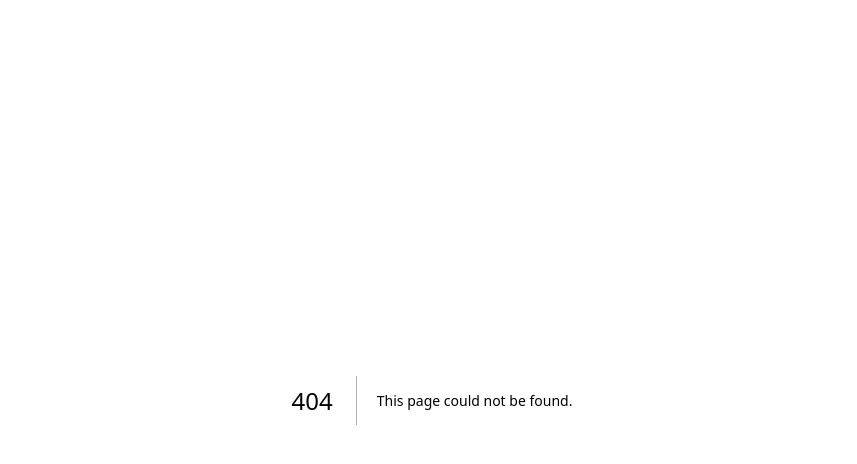
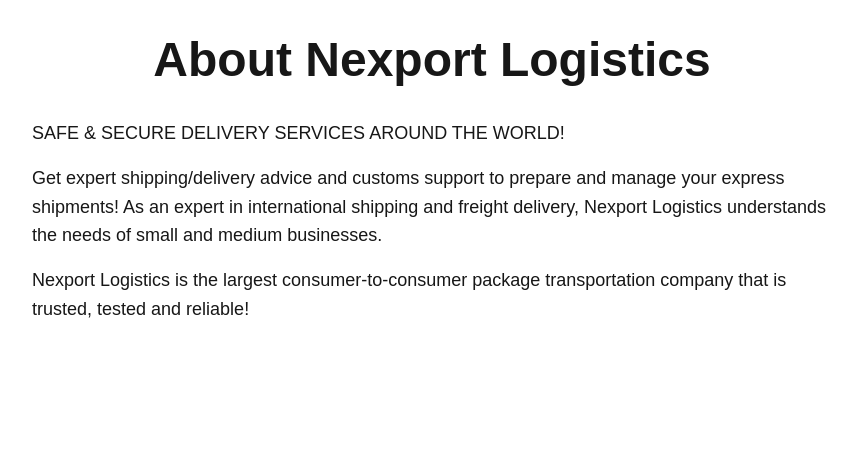
Before and after one commit to syr1u55/nexport-logistics-, a Next.js app: page /about in a window 1280 px wide. Before the commit this address had no page. Shown: the top 464 px of the page, without its empty margins (208-1065 px from the left). Built offline with nearby package versions, Linux system fonts and the light colour scheme.

Commit message:
Create About Us page

```diff
--- /dev/null
+++ b/src/app/about/page.module.css
@@ -0,0 +1,21 @@
+
+.page {
+  padding: 2rem;
+}
+
+.main {
+  max-width: 800px;
+  margin: 0 auto;
+}
+
+.title {
+  font-size: 3rem;
+  margin-bottom: 2rem;
+  text-align: center;
+}
+
+.content p {
+  font-size: 1.125rem;
+  line-height: 1.6;
+  margin-bottom: 1rem;
+}
--- /dev/null
+++ b/src/app/about/page.tsx
@@ -0,0 +1,23 @@
+
+import styles from "./page.module.css";
+
+export default function AboutUs() {
+  return (
+    <div className={styles.page}>
+      <main className={styles.main}>
+        <h1 className={styles.title}>About Nexport Logistics</h1>
+        <div className={styles.content}>
+          <p>
+            SAFE & SECURE DELIVERY SERVICES AROUND THE WORLD!
+          </p>
+          <p>
+            Get expert shipping/delivery advice and customs support to prepare and manage your express shipments! As an expert in international shipping and freight delivery, Nexport Logistics understands the needs of small and medium businesses.
+          </p>
+          <p>
+            Nexport Logistics is the largest consumer-to-consumer package transportation company that is trusted, tested and reliable!
+          </p>
+        </div>
+      </main>
+    </div>
+  );
+}
--- a/src/app/page.tsx
+++ b/src/app/page.tsx
@@ -11,7 +11,7 @@
         </div>
         <nav className={styles.nav}>
           <a href="#services">Services</a>
-          <a href="#about">About Us</a>
+          <a href="/about">About Us</a>
           <a href="#contact">Contact</a>
         </nav>
       </header>
```
